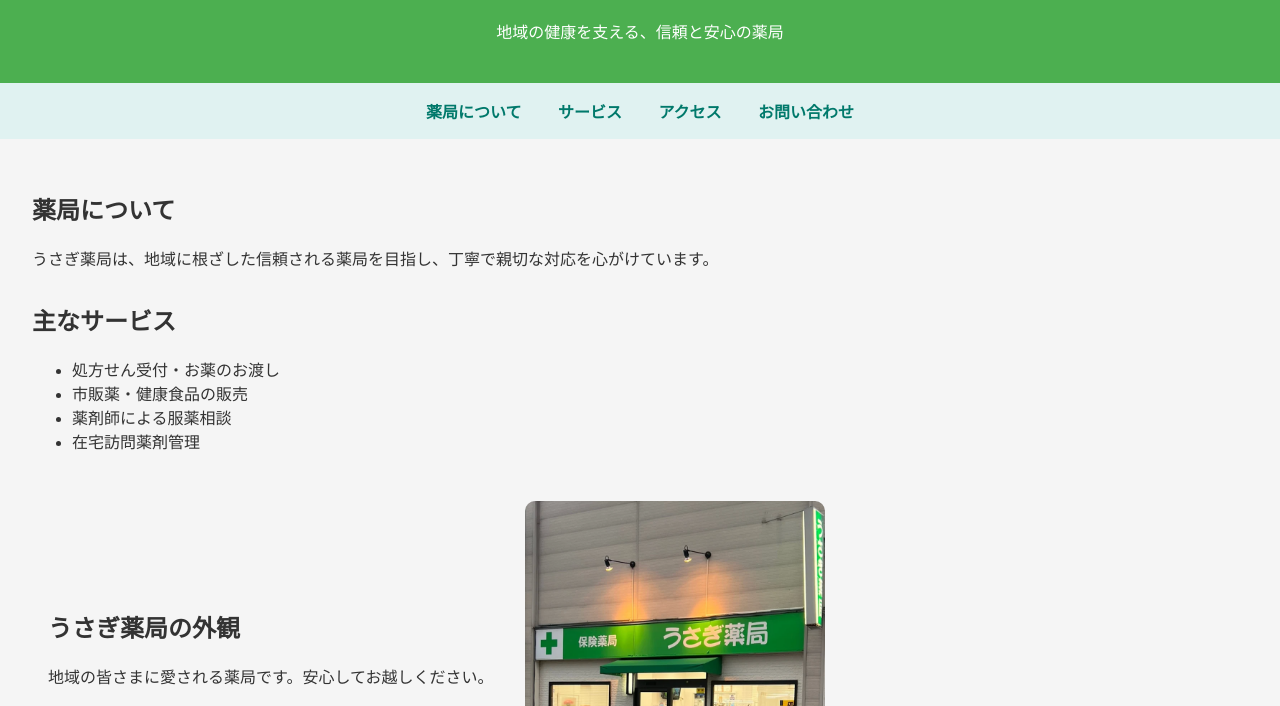
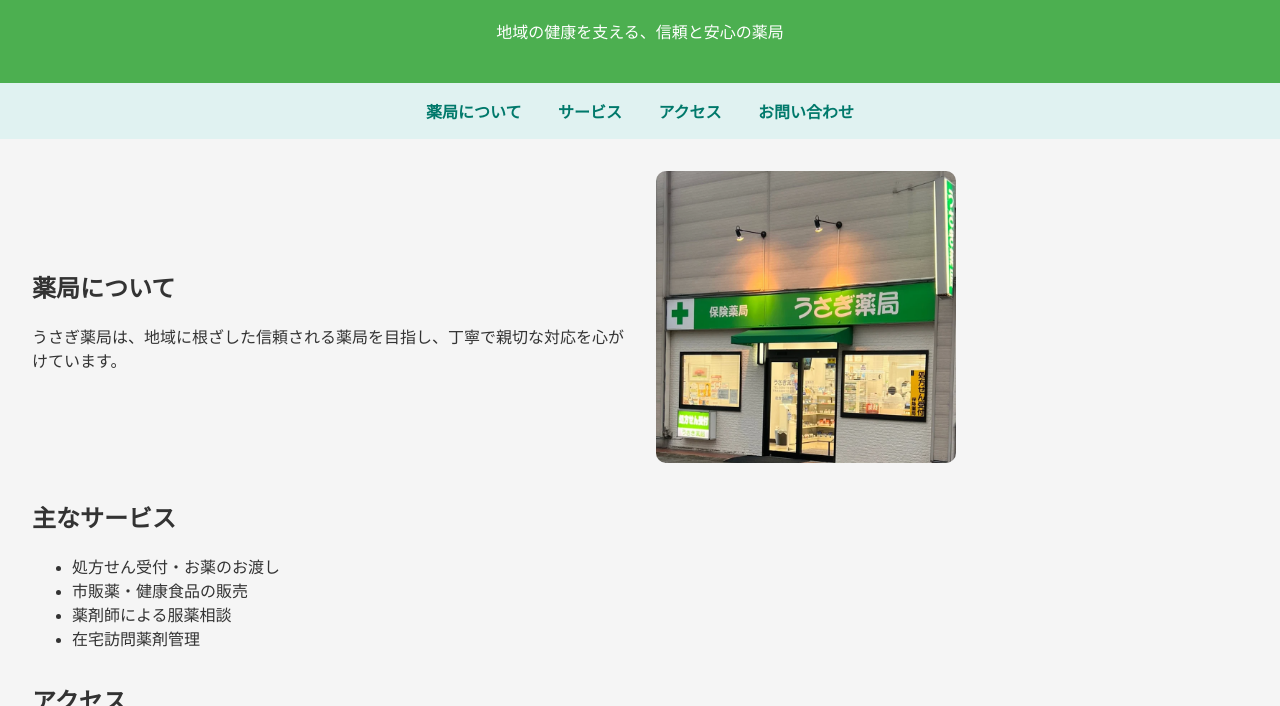
Before and after one commit to nino-noob/usa, a plain HTML site: page index.html in a window 1280 px wide. Shown: the part 94-800 px from the top of the page. Drawn offline with Linux system fonts and the light colour scheme.

Commit message:
Update index.html

```diff
--- a/index.html
+++ b/index.html
@@ -58,10 +58,15 @@
 </nav>
 
 <main>
-  <section id="about">
+  <section id="about" style="display: flex; align-items: center; gap: 2rem;">
+  <div style="flex: 1;">
     <h2>薬局について</h2>
     <p>うさぎ薬局は、地域に根ざした信頼される薬局を目指し、丁寧で親切な対応を心がけています。</p>
-  </section>
+  </div>
+  <div style="flex: 1;">
+    <img src="usa.png" alt="うさぎ薬局の外観" style="width: 100%; max-width: 300px; border-radius: 10px;">
+  </div>
+</section>
 
   <section id="services">
     <h2>主なサービス</h2>
@@ -72,14 +77,6 @@
       <li>在宅訪問薬剤管理</li>
     </ul>
   </section>
-
-  <section id="photo" style="display: flex; align-items: center; gap: 2rem; padding: 1rem;">
-  <div>
-    <h2>うさぎ薬局の外観</h2>
-    <p>地域の皆さまに愛される薬局です。安心してお越しください。</p>
-  </div>
-  <img src="usa.png" alt="うさぎ薬局の外観" style="width: 300px; border-radius: 10px;">
-</section>
 
   <section id="access">
     <h2>アクセス</h2>
```
